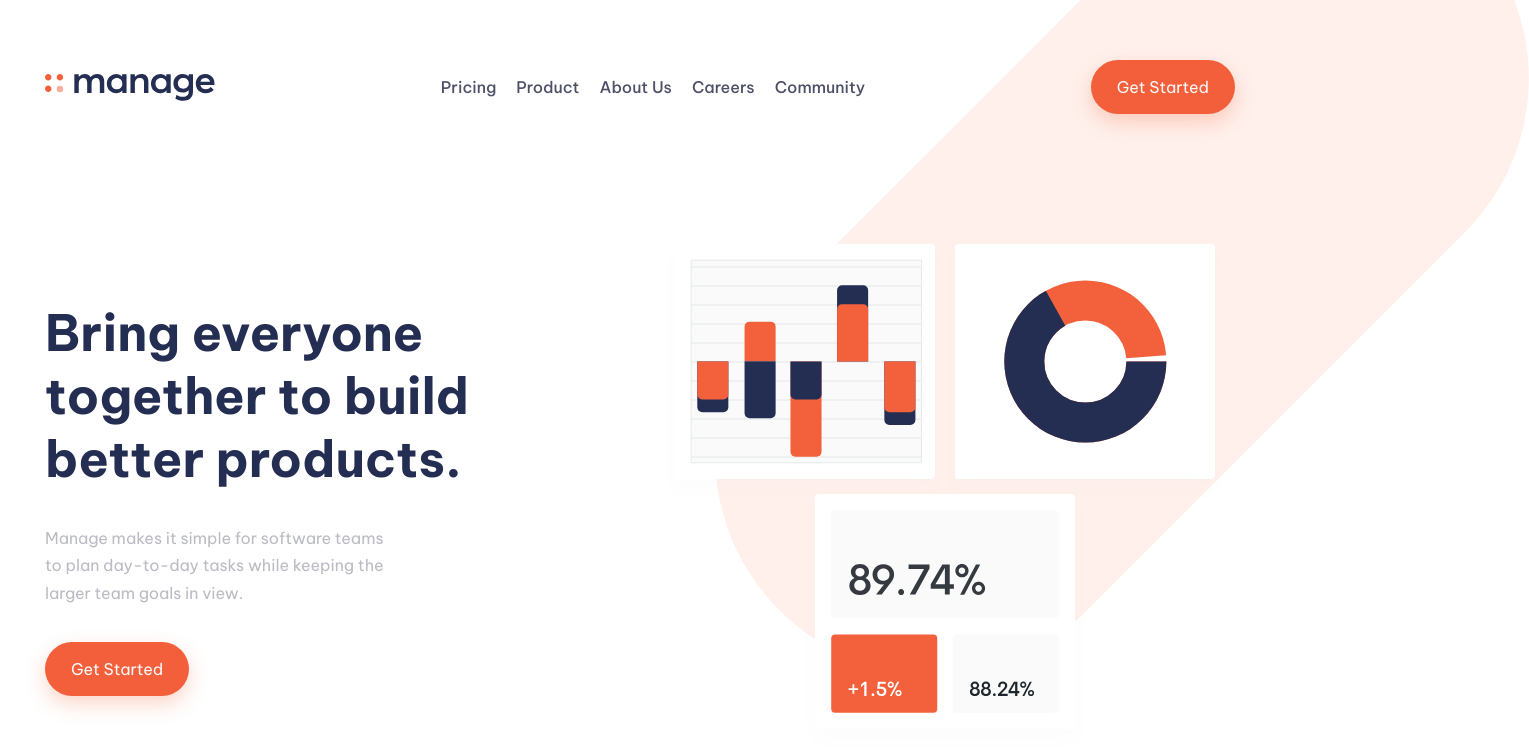
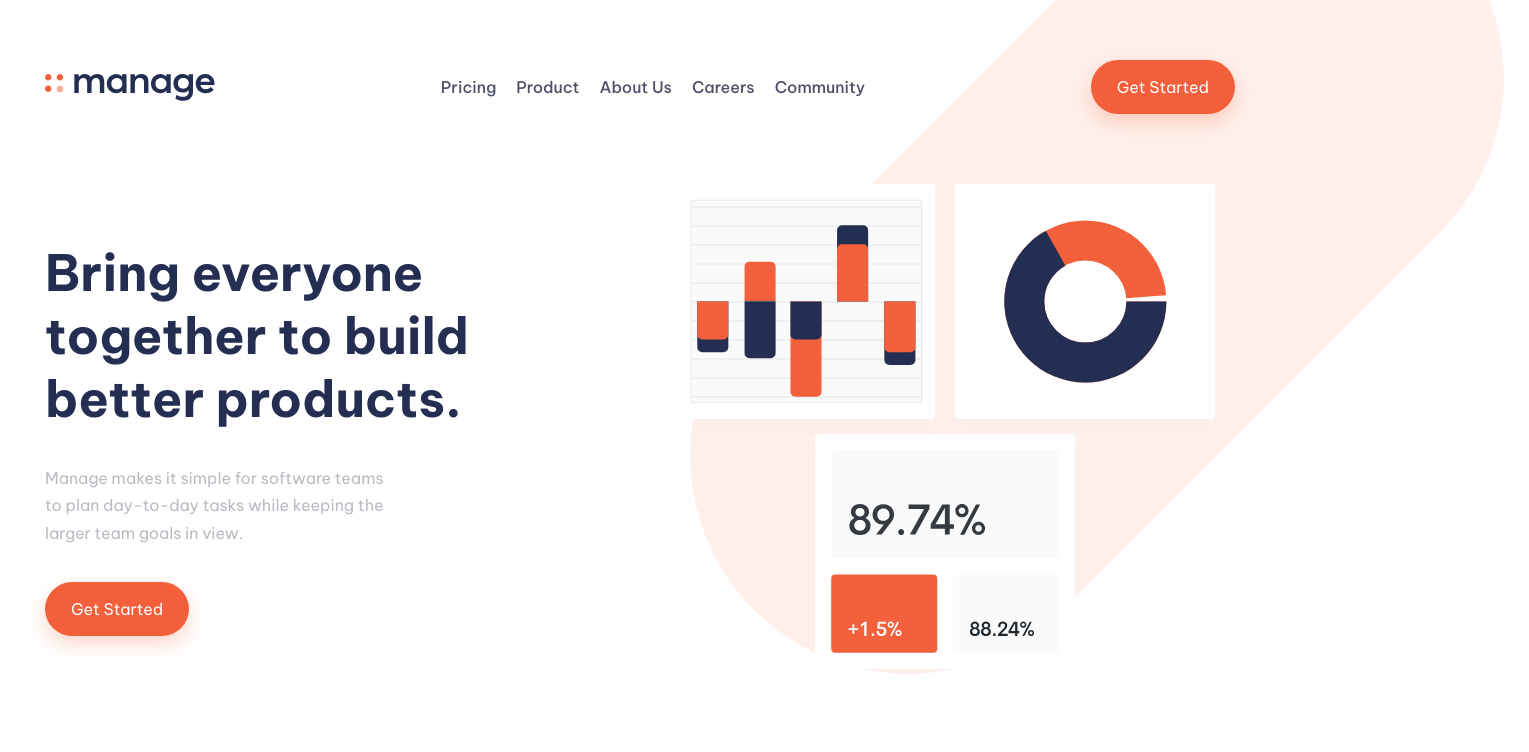
Before and after one commit to OmarKh006/manage-responive-landing-page, a plain HTML site: page index.html in a window 1280 px wide. Shown: the whole page, 1529 px wide, since content can reach past the window. Drawn offline with Linux system fonts and the light colour scheme.

Commit message:
fixing layout

```diff
--- a/components/_global.scss
+++ b/components/_global.scss
@@ -5,6 +5,7 @@ html {
 }
 
 body {
+  position: relative;
   font-size: 1.6rem;
   font-family: var(--font-family-base);
   overflow-x: hidden;
@@ -15,10 +16,7 @@ body {
   border: 0;
 }
 
-.container {
-  position: relative;
-  display: grid;
-  row-gap: 6rem;
+.wrapper {
   margin: 0 auto;
   max-width: calc(var(--container-width) + calc(var(--gutter) * 2));
   padding-inline: var(--gutter);
--- a/components/_header.scss
+++ b/components/_header.scss
@@ -2,6 +2,9 @@
   width: 100%;
   padding: 6rem 0;
   top: 0;
+}
+
+.header__content {
   display: flex;
   justify-content: center;
   align-items: center;
--- a/index.html
+++ b/index.html
@@ -18,7 +18,6 @@
     <title>Manage landing Page</title>
   </head>
   <body>
-    <div class="container">
     <img
       src="images/bg-tablet-pattern.svg"
       alt="background image"
@@ -26,6 +25,7 @@
     />
 
     <header class="header">
+      <div class="header__content wrapper">
         <img
           src="./images/logo.svg"
           alt="Manage website logo"
@@ -41,9 +41,11 @@
           </ul>
         </nav>
         <button class="header__btn button">Get Started</button>
+      </div>
     </header>
 
-      <main class="main section">
+    <main class="main">
+      <div class="main__content wrapper section">
         <section class="main__intro">
           <h1 class="main__header">
             Bring everyone <br />
@@ -60,7 +62,7 @@
         <section class="main__illustration">
           <img src="images/illustration-intro.svg" alt="illustration images" />
         </section>
+      </div>
     </main>
-    </div>
   </body>
 </html>
```
Also changed, not shown: styles/style.css, 1 other file. Lines whose indentation alone changed are shown as unchanged.
